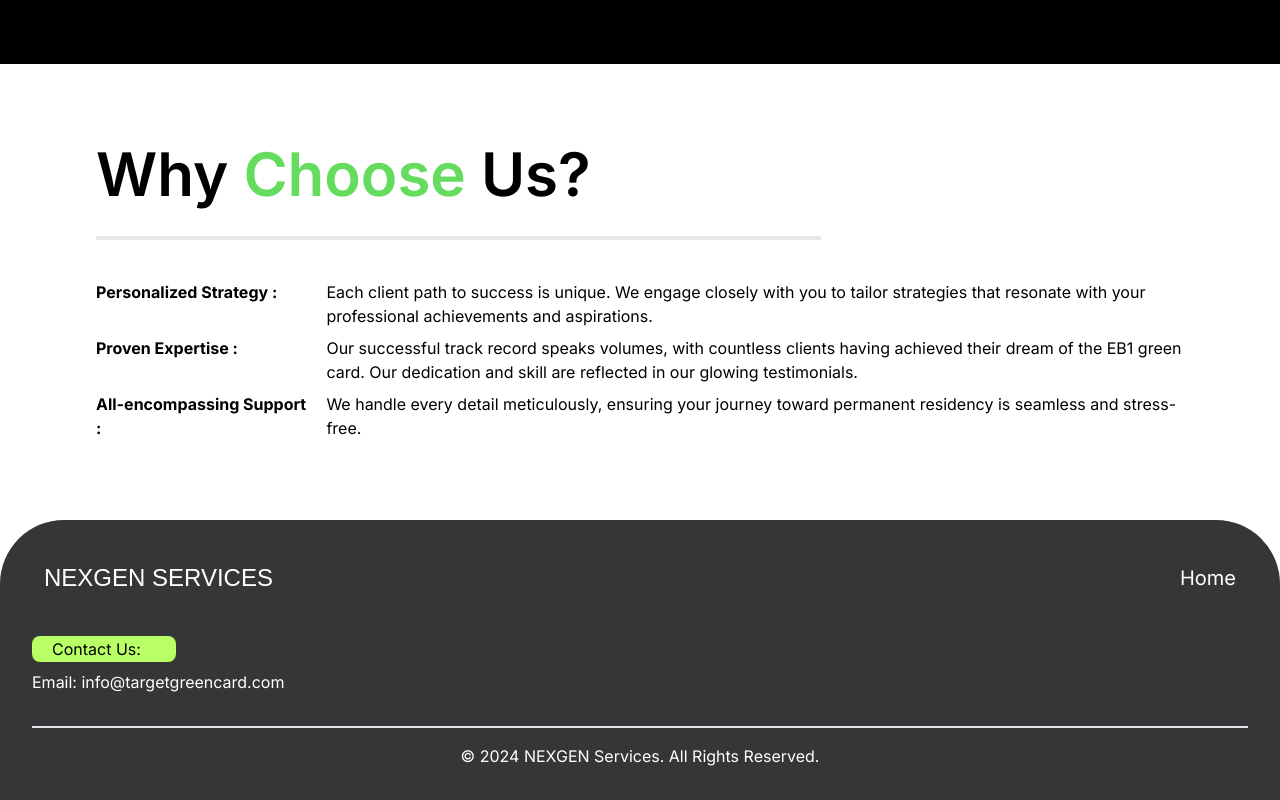
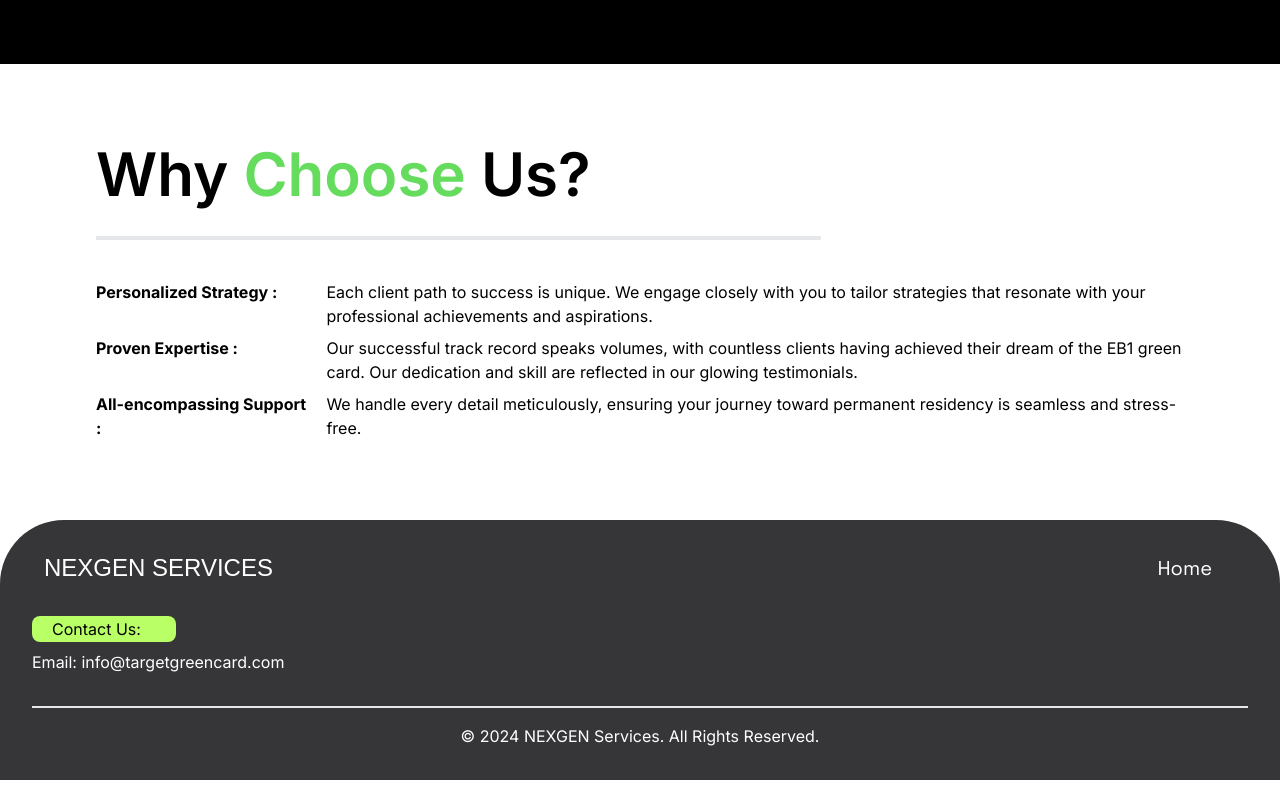
Before and after one commit to leadawsprofessional/nextgen-services, a Next.js app: page /about-us in a window 1280 px wide. Shown: the part 1496-2296 px from the top of the page. Built offline with nearby package versions, Linux system fonts and the light colour scheme; a web font is replaced by a local one; what tailwindcss-animated would draw is missing.

Commit message:
Footer 8

```diff
--- a/src/app/about-us/page.js
+++ b/src/app/about-us/page.js
@@ -25,7 +25,7 @@ const Page = () => {
       <Touch />
       <WhyUs />
       {/* <Team /> */}
-      <Footer />
+      <Footer about={true}/>
       <FormButton />
       <Sidebar openNav={openNav} setOpenNav={setOpenNav} about={true}/>
     </>
--- a/src/app/page.jsx
+++ b/src/app/page.jsx
@@ -55,7 +55,7 @@ export default function Home() {
           <Slider />
 
           <FAQS />
-          <Footer />
+          <Footer about={false}/>
           <FormButton/>
 
           <Sidebar openNav={openNav} setOpenNav={setOpenNav} about={false}/>
--- a/src/components/Footer.jsx
+++ b/src/components/Footer.jsx
@@ -1,29 +1,12 @@
 import { goldman, spaceGrotesk } from "@/config/font";
 import React from "react";
 import { useEffect, useState } from 'react';
-import Router from 'next/router';
+// import Router from 'next/router';
 import Link from "next/link";
 
 
-const Footer = () => {
-  const [currentRoute, setCurrentRoute] = useState('');
+const Footer = ({about}) => {
 
-  useEffect(() => {
-    const handleRouteChange = (url) => {
-      setCurrentRoute(url); // Update the current route
-    };
-
-    // Set the initial route on mount
-    setCurrentRoute(window.location.pathname);
-
-    // Subscribe to route changes
-    Router.events.on('routeChangeComplete', handleRouteChange);
-
-    return () => {
-      // Clean up the event listener on unmount
-      Router.events.off('routeChangeComplete', handleRouteChange);
-    };
-  }, []);
 
   const handleHomeClick = () => {
     window.location.href = '/';
@@ -39,12 +22,12 @@ const Footer = () => {
           NEXGEN SERVICES
         </a>
 
-          {currentRoute === '/' ? (
+          {!about ? (
               // If Home Page
               <div className={spaceGrotesk.className + " pr-6 md:block hidden md:text-xl"}>
-                <a href="/about-us" className="p-3">
+                <Link href="/about-us" className="p-3">
                   About Us
-                </a>
+                </Link>
                 <Link href="/#services" className="p-3">
                   Services
                 </Link>
@@ -57,12 +40,11 @@ const Footer = () => {
                 </div>
               ) : (
               // Any other page
-              <button
-              onClick={handleHomeClick}
-              className="p-3 text-xl bg-[#363537] hover:bg-[#494747] hover:rounded-3xl transition-all duration-300"
-            >
-              Home
-            </button>
+              <div className={spaceGrotesk.className + " pr-6 md:block hidden md:text-xl"}>
+                <Link href="/" className="p-3">
+                  Home
+                </Link>
+                </div>
 
 
             )}
```
